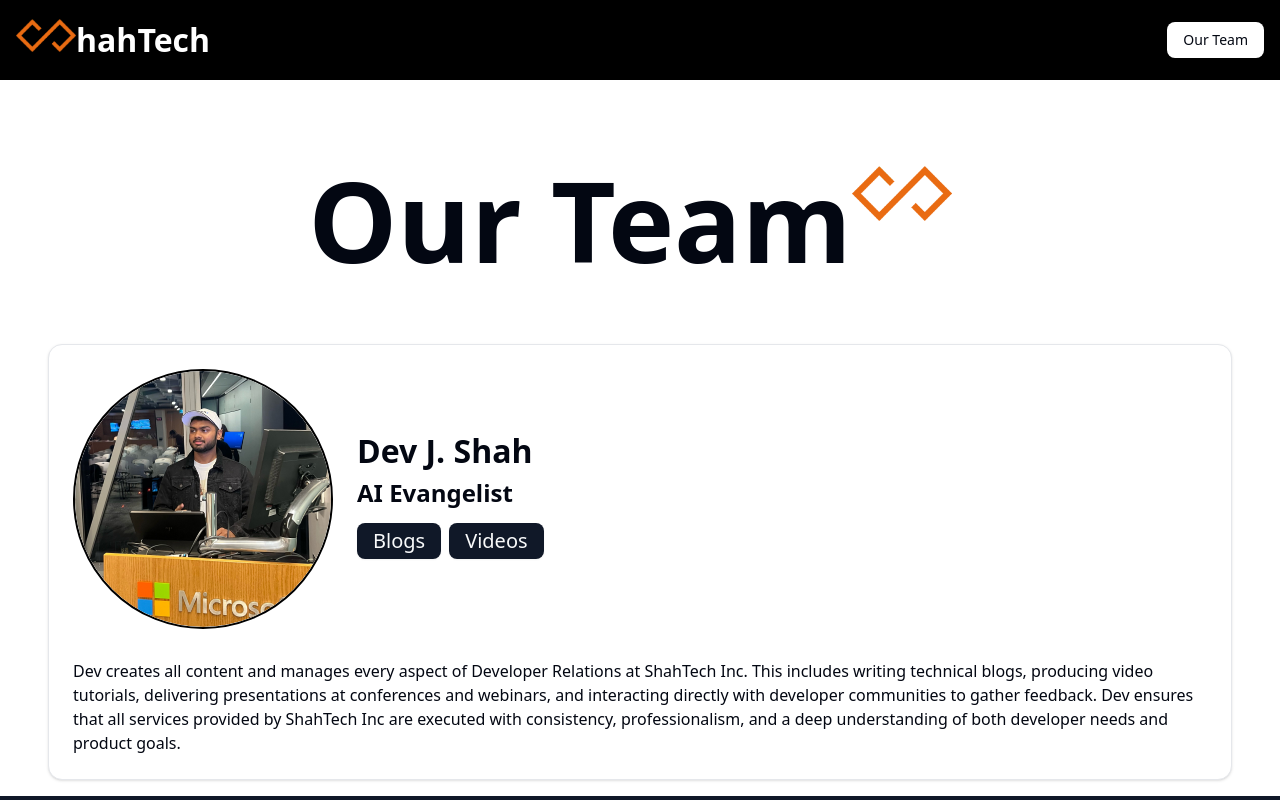
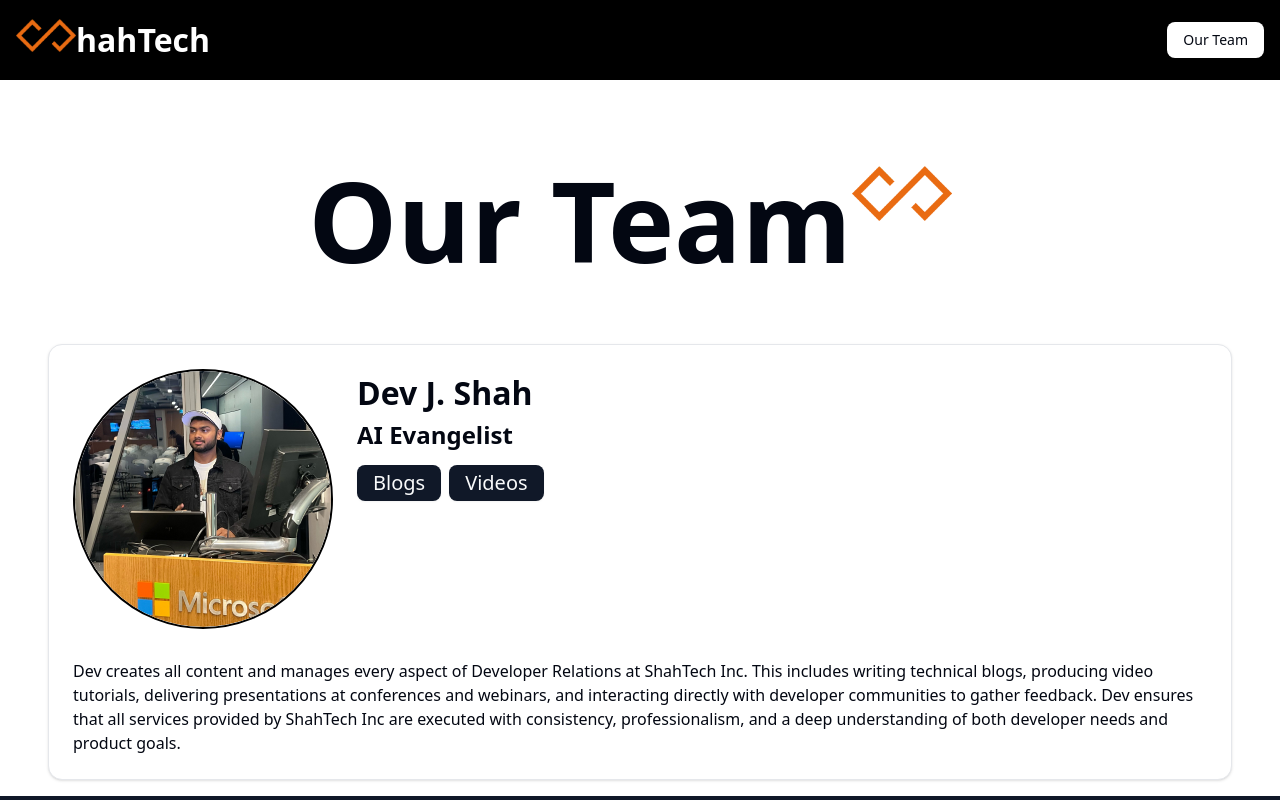
Before and after one commit to busycaesar/inc.shahtech.info, a Next.js app: page /our-team in a window 1280 px wide. Shown: the top 800 px of the page. Built offline with nearby package versions, Linux system fonts and the light colour scheme.

Commit message:
Add target blank

```diff
--- a/src/app/our-team/page.jsx
+++ b/src/app/our-team/page.jsx
@@ -15,7 +15,7 @@ export default function OurTeam() {
       </h1>
       <Card>
         <CardHeader className="text-center">
-          <div className="flex flex-col md:flex-row gap-6 items-center">
+          <div className="flex flex-col md:flex-row gap-6 md:items-start items-center">
             <div className="rounded-full overflow-hidden border-2 border-black">
               <Image
                 src={DevProfile}
@@ -27,10 +27,13 @@ export default function OurTeam() {
               <h2 className="text-[2em] font-bold">Dev J. Shah</h2>
               <p className="text-[1.5em] font-semibold">AI Evangelist</p>
               <div className="flex gap-2 justify-center my-3">
-                <Link href="https://dev.to/busycaesar">
+                <Link href="https://dev.to/busycaesar" target="_blank">
                   <Button className="text-xl">Blogs</Button>
                 </Link>
-                <Link href="https://www.youtube.com/@busycaesar/videos">
+                <Link
+                  href="https://www.youtube.com/@busycaesar/videos"
+                  target="_blank"
+                >
                   <Button className="text-xl">Videos</Button>
                 </Link>
               </div>
```
